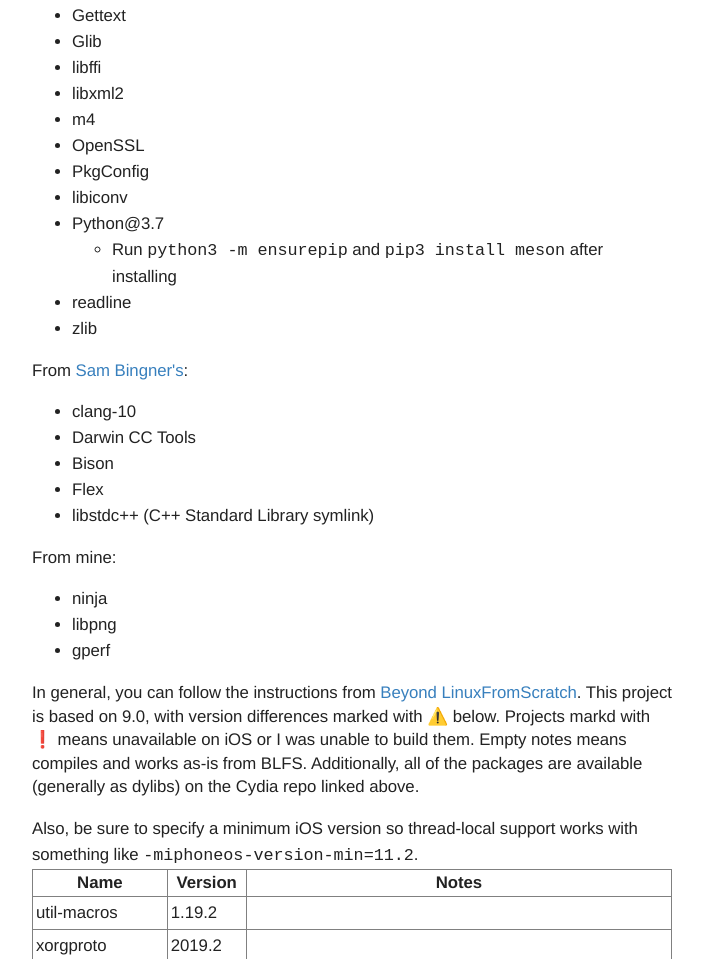
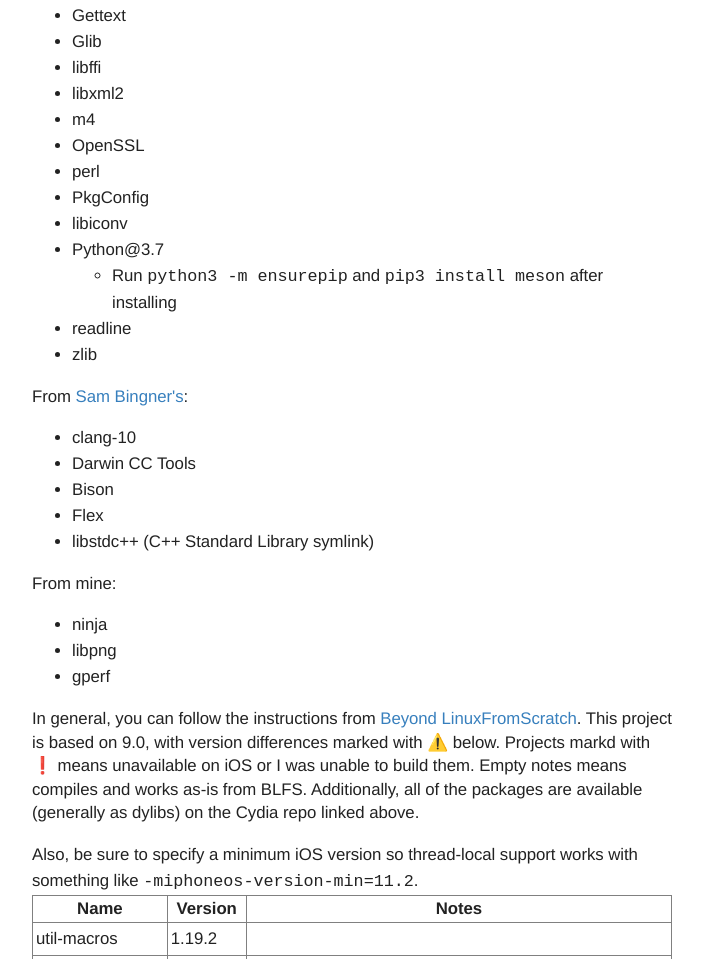
Before and after one commit to MaxLeiter/MaxLeiter.github.io, a plain HTML site: page X11.html in a window 1280 px wide. Shown: the part 1606-2565 px from the top of the page, without its empty margins (288-991 px from the left). Drawn offline with Linux system fonts and the light colour scheme.

Commit message:
forgot required perl

```diff
--- a/X11.html
+++ b/X11.html
@@ -91,6 +91,7 @@
 					<li>libxml2</li>
 					<li>m4</li>
 					<li>OpenSSL</li>
+					<li>perl</li>
 					<li>PkgConfig</li>
 					<li>libiconv</li>
 					<li>Python@3.7</i>
```
